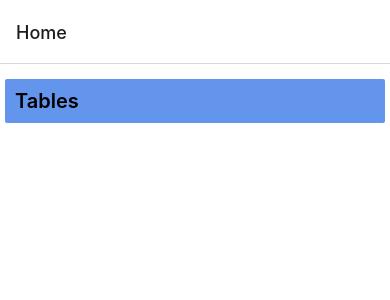
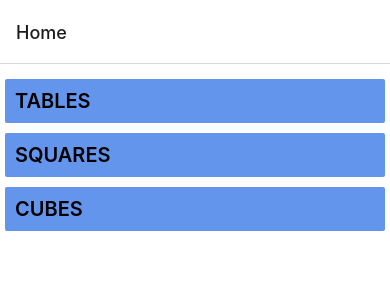
Before and after one commit to rajeshbethuhyd/speedmaths_old, a React Native app: screen /Home in a window 390 px wide. Shown: the top 300 px of the page. Built offline with nearby package versions, Linux system fonts and the light colour scheme.

Commit message:
Squares cubes ui

```diff
--- a/App.tsx
+++ b/App.tsx
@@ -6,6 +6,8 @@ import {createNativeStackNavigator} from '@react-navigation/native-stack';
 import Tables from './src/screens/Tables';
 import HomeMenuItem from './src/components/HomeMenuItem';
 import TablePractice from './src/screens/TablePractice';
+import Squares from './src/screens/Squares';
+import Cubes from './src/screens/Cubes';
 const Stack = createNativeStackNavigator();
 
 export default function App() {
@@ -15,6 +17,8 @@ export default function App() {
         <Stack.Screen name="Home" component={Home} />
         <Stack.Screen name="Tables" component={Tables} />
         <Stack.Screen name="Practice Tables" component={TablePractice} />
+        <Stack.Screen name="Squares" component={Squares} />
+        <Stack.Screen name="Cubes" component={Cubes} />
       </Stack.Navigator>
     </NavigationContainer>
   );
--- a/src/components/HomeMenuItem.js
+++ b/src/components/HomeMenuItem.js
@@ -3,13 +3,31 @@ import React from 'react';
 
 export default function HomeMenuItem({navigation}) {
   return (
+    <View>
       <View style={styles.HomeMenuItemStyles}>
         <Pressable
           onPress={() => {
             navigation.navigate('Tables');
           }}>
-        <Text style={styles.HomeMenuItemText}>Tables</Text>
+          <Text style={styles.HomeMenuItemText}>TABLES</Text>
         </Pressable>
+      </View>
+      <View style={styles.HomeMenuItemStyles}>
+        <Pressable
+          onPress={() => {
+            navigation.navigate('Squares');
+          }}>
+          <Text style={styles.HomeMenuItemText}>SQUARES</Text>
+        </Pressable>
+      </View>
+      <View style={styles.HomeMenuItemStyles}>
+        <Pressable
+          onPress={() => {
+            navigation.navigate('Cubes');
+          }}>
+          <Text style={styles.HomeMenuItemText}>CUBES</Text>
+        </Pressable>
+      </View>
     </View>
   );
 }
--- /dev/null
+++ b/src/screens/Cubes.js
@@ -0,0 +1,10 @@
+import {View, Text} from 'react-native';
+import React from 'react';
+
+export default function Cubes() {
+  return (
+    <View>
+      <Text>Cubes</Text>
+    </View>
+  );
+}
--- a/src/screens/Home.js
+++ b/src/screens/Home.js
@@ -1,18 +1,18 @@
-import { View, Text, StyleSheet } from 'react-native'
-import React from 'react'
-import HomeMenuItem from '../components/HomeMenuItem'
+import {View, Text, StyleSheet} from 'react-native';
+import React from 'react';
+import HomeMenuItem from '../components/HomeMenuItem';
 
 export default function Home({navigation}) {
   return (
     <View style={styles.Container}>
-        <HomeMenuItem navigation={navigation}/>
+      <HomeMenuItem navigation={navigation} />
     </View>
-  )
+  );
 }
 const styles = StyleSheet.create({
-  Container:{
-    paddingTop:10,
-    height:'100%',
-    backgroundColor:'#fff'
-  }
+  Container: {
+    paddingTop: 10,
+    height: '100%',
+    backgroundColor: '#fff',
+  },
 });
--- /dev/null
+++ b/src/screens/Squares.js
@@ -0,0 +1,12 @@
+import {View, Text} from 'react-native';
+import React from 'react';
+//Upto 30 and some imp like 37 etc
+//mixed and option to select upto 50
+//Same for cubes
+export default function Squares() {
+  return (
+    <View>
+      <Text>Squares</Text>
+    </View>
+  );
+}
```
Lines whose indentation alone changed are shown as unchanged.
